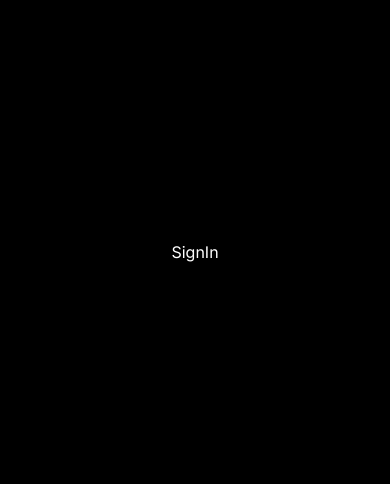
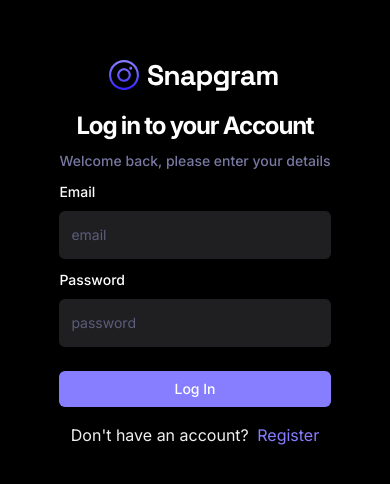
Before and after one commit to sumitdas16/Snapgram, a React (Vite) app: page /sign-in in a window 390 px wide. Shown: the part 170-654 px from the top of the page. Built offline with nearby package versions, Linux system fonts and the light colour scheme; no server answers.

Commit message:
signin page added and the session bug is fixed

```diff
--- a/src/auth/forms/SigninForm.tsx
+++ b/src/auth/forms/SigninForm.tsx
@@ -1,11 +1,142 @@
-import React from 'react'
+import { zodResolver } from "@hookform/resolvers/zod";
+import { Button } from "@/components/ui/button";
+import {
+  Form,
+  FormControl,
+  FormField,
+  FormItem,
+  FormLabel,
+  FormMessage,
+} from "@/components/ui/form";
+import { Input } from "@/components/ui/input";
+import { useForm } from "react-hook-form";
+import { SigninValidation } from "@/lib/validation";
+import { z } from "zod";
+import Loader from "@/components/shared/Loader";
+import { Link, useNavigate } from "react-router-dom";
+import { useToast } from "@/components/ui/use-toast";
+import { useUserContext } from "@/context/AuthContext";
+import { useSignInAccount } from "@/lib/react-query/QueriesAndMutations";
 
 const SigninForm = () => {
+  const { toast } = useToast();
+  const navigate = useNavigate();
+  const { checkAuthUser, isLoading: isUserLoading } = useUserContext();
+
+ const { mutateAsync: signInAccount} = useSignInAccount();
+
+  // 1. Define your form.
+  const form = useForm<z.infer<typeof SigninValidation>>({
+    resolver: zodResolver(SigninValidation),
+    defaultValues: {
+      email: '',
+      password: ''
+    },
+  });
+
+  // 2. Define a submit handler.
+  async function onSubmit(values: z.infer<typeof SigninValidation>) {
+    console.log("onsubmit");
+
+    const session =  await signInAccount({
+      email : values.email,
+      password: values.password
+    })
+    console.log(session);
+
+    if (!session) {
+      return toast({ title: "Login Failed. Please Try Again" });
+    }
+
+    const isLoggedIn = await checkAuthUser();
+    console.log(isLoggedIn);
+
+    if (isLoggedIn) {
+      form.reset();
+      navigate("/");
+    } else {
+      return toast({ title: "Log-in Failed. Please try again" });
+      return;
+    }
+  }
+
   return (
-    <div className='to-blue-800'>
-      SignIn
-    </div>
-  )
-}
+    <Form {...form}>
+      <div className="sm:w-418 flex-center flex-col">
+        <img src="/assets/images/logo.svg" alt="logo" />
 
-export default SigninForm
+        <h2 className="h3-bold md:h2-bold pt-4 sm:pt-5">
+          Log in to your Account
+        </h2>
+        <p className="text-light-3 small-medium md:base-regular mt-2">
+          Welcome back, please enter your details
+        </p>
+        <form
+          onSubmit={form.handleSubmit(onSubmit)}
+          className="flex flex-col gap-2 w-full mt-2"
+        >
+          <FormField
+            control={form.control}
+            name="email"
+            render={({ field }) => (
+              <FormItem>
+                <FormLabel>Email</FormLabel>
+                <FormControl>
+                  <Input
+                    type="email"
+                    className="shad-input"
+                    placeholder="email"
+                    autoComplete=""
+                    {...field}
+                  />
+                </FormControl>
+                <FormMessage />
+              </FormItem>
+            )}
+          />
+          <FormField
+            control={form.control}
+            name="password"
+            render={({ field }) => (
+              <FormItem>
+                <FormLabel>Password</FormLabel>
+                <FormControl>
+                  <Input
+                    type="password"
+                    className="shad-input"
+                    placeholder="password"
+                    {...field}
+                  />
+                </FormControl>
+                <FormMessage />
+              </FormItem>
+            )}
+          />
+          <Button type="submit" className="shad-button_primary mt-4">
+            {isUserLoading ? (
+              <div className="flex-center gap-2">
+                <Loader />
+                Loading...
+              </div>
+            ): (
+              "Log In"
+            )}
+          </Button>
+
+          <p className="text-small-regular text-light-2 text-center mt-2">
+            Don't have an account?
+            <Link
+              to="/sign-up"
+              className="text-primary-500 text-small-semibold ml-1"
+            >
+              {" "}
+              Register
+            </Link>
+          </p>
+        </form>
+      </div>
+    </Form>
+  );
+};
+
+export default SigninForm;
--- a/src/auth/forms/SignupForm.tsx
+++ b/src/auth/forms/SignupForm.tsx
@@ -56,7 +56,7 @@
     })
 
     if (!session) {
-      return toast({ title: "Sign-in Failed. Please Try Again"});
+      return toast({ title: "Sign-up Failed. Please Try Again"});
     }
 
     const isLoggedIn = await checkAuthUser();
--- a/src/context/AuthContext.tsx
+++ b/src/context/AuthContext.tsx
@@ -57,8 +57,8 @@
   };
 
   useEffect(() => {
-    //localStorage.getItem('cookieFallback') == null)
-    if (localStorage.getItem('cookieFallback') === '[]') navigate('/sign-in')
+
+    if (localStorage.getItem('cookieFallback') === '[]' || localStorage.getItem('cookieFallback') == null) navigate('/sign-in')
 
     checkAuthUser();
   }, []);
--- a/src/lib/appwrite/api.ts
+++ b/src/lib/appwrite/api.ts
@@ -1,7 +1,6 @@
 import { INewUser } from "@/types";
 import { account, appwriteConfig, avatars, databases } from "./config.ts";
 import { ID, Query } from "appwrite";
-
 
 export async function createUserAccount(user: INewUser) {
   try {
@@ -17,12 +16,12 @@
     const avatarUrl = avatars.getInitials(user.name);
 
     const newUser = await saveUserinDB({
-      accountId : newAccount.$id,
-      name : newAccount.name,
+      accountId: newAccount.$id,
+      name: newAccount.name,
       email: newAccount.email,
       username: user.username,
       imageUrl: avatarUrl,
-    })
+    });
     return newUser;
   } catch (error) {
     console.log(error);
@@ -30,12 +29,12 @@
   }
 }
 
-export async function saveUserinDB(user:{
-  accountId : string,
-  name : string,
-  email : string,
-  imageUrl?: URL,
-  username? : string
+export async function saveUserinDB(user: {
+  accountId: string;
+  name: string;
+  email: string;
+  imageUrl?: URL;
+  username?: string;
 }) {
   try {
     const newUser = await databases.createDocument(
@@ -43,7 +42,7 @@
       appwriteConfig.userCollectionId,
       ID.unique(),
       user
-    )
+    );
 
     return newUser;
   } catch (error) {
@@ -51,15 +50,17 @@
     throw error;
   }
 }
-export async function signInAccount(user :{email : string , password : string}) {
+
+export async function signInAccount(user: { email: string; password: string }) {
+  console.log("We are here");
   try {
+      await account.deleteSession('current');
+      const session = await account.createEmailPasswordSession(user.email, user.password);
+      console.log(session);
 
-    const session = account.createEmailPasswordSession(user.email, user.password);
-
-    return session;
+      return session;
   } catch (error) {
     console.log(error);
-
   }
 }
 
@@ -73,15 +74,14 @@
     const currentUser = await databases.listDocuments(
       appwriteConfig.databaseId,
       appwriteConfig.userCollectionId,
-      [Query.equal('accountId', currentAccount.$id)]
-    )
+      [Query.equal("accountId", currentAccount.$id)]
+    );
 
     if (!currentUser) {
       throw Error;
     }
 
     return currentUser.documents[0];
-
   } catch (error) {
     console.log(error);
     return null;
--- a/src/lib/react-query/QueriesAndMutations.ts
+++ b/src/lib/react-query/QueriesAndMutations.ts
@@ -11,9 +11,9 @@
         mutationFn : (user : INewUser) => createUserAccount(user)
     })
 }
-
-export const useSignInAccount = ()=>{
+export const useSignInAccount = () => {
     return useMutation({
-        mutationFn : (user : {email: string, password : string}) => signInAccount(user)
-    })
-}
+      mutationFn: (user: { email: string; password: string }) =>
+        signInAccount(user),
+    });
+};
--- a/src/lib/validation/index.ts
+++ b/src/lib/validation/index.ts
@@ -7,3 +7,8 @@
     email : z.string().min(2),
     password : z.string().min(8, {message : 'Password Should be at least 8 Characters'}),
   });
+
+export const SigninValidation = z.object({
+    email : z.string().email(),
+    password : z.string().min(8, {message : 'Password Should be at least 8 Characters'}),
+  });
```
